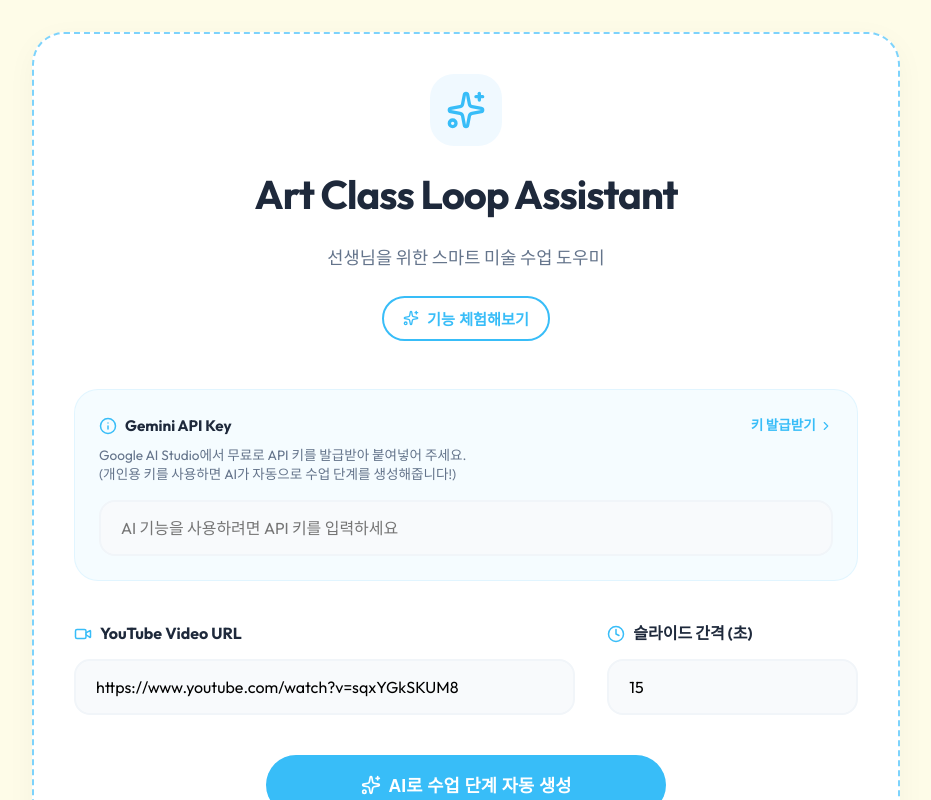
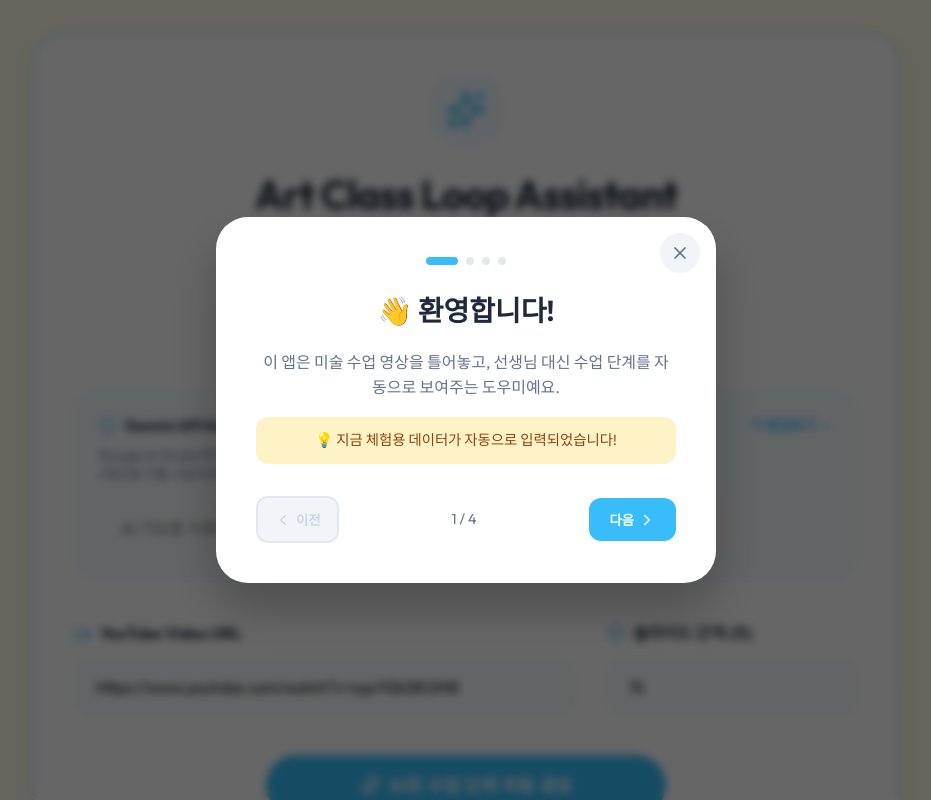
Before and after one commit to kakio426/arteduhelper, a React (Vite) app: page / in a window 1280 px wide. Both pictures are taken after a click on the button "기능 체험해보기". Shown: the top 800 px of the page, without its empty margins (174-1105 px from the left). Built offline with nearby package versions, Linux system fonts and the light colour scheme.

Commit message:
Feature: Add TutorialModal for guided walkthrough on demo mode

```diff
--- a/src/components/SetupForm.jsx
+++ b/src/components/SetupForm.jsx
@@ -4,6 +4,7 @@
 import { cleanTranscript } from '../utils/transcriptParser';
 import { generateStepsWithAI } from '../utils/aiService';
 import VideoLooper from './VideoLooper';
+import TutorialModal from './TutorialModal';
 import { MOCK_CLASS_DATA } from '../data/mockData';
 import {
     Sparkles,
@@ -27,6 +28,7 @@
     const [apiKey, setApiKey] = useState(localStorage.getItem('gemini_api_key') || '');
     const [isGenerating, setIsGenerating] = useState(false);
     const [aiError, setAiError] = useState('');
+    const [showTutorial, setShowTutorial] = useState(false);
 
     // Extract video ID for preview
     const videoId = extractVideoId(state.videoUrl);
@@ -97,19 +99,14 @@
         }
     };
 
-    const handleDemoMode = async () => {
+    const handleDemoMode = () => {
         // Load mock video and settings
         dispatch({ type: ACTIONS.SET_VIDEO_URL, payload: MOCK_CLASS_DATA.videoUrl });
         dispatch({ type: ACTIONS.SET_INTERVAL, payload: MOCK_CLASS_DATA.stepInterval });
+        dispatch({ type: ACTIONS.REPLACE_STEPS, payload: MOCK_CLASS_DATA.steps });
 
-        // Load mock steps with images
-        // We need to fetch images and convert to base64 to be consistent with FileReader logic?
-        // Actually, InstructionViewer treats imageUrl as src, so imported module path is fine for dev/prod.
-        // But let's check if the reducer expects base64.
-        // The reducer just stores what it gets. InstructionViewer uses <img src={...} />.
-        // So imported paths (assets/...) work fine.
-
-        dispatch({ type: ACTIONS.REPLACE_STEPS, payload: MOCK_CLASS_DATA.steps });
+        // Show tutorial modal
+        setShowTutorial(true);
     };
 
     const handleAIGenerate = async () => {
@@ -468,6 +465,12 @@
                     </button>
                 </div>
             </div>
+
+            {/* Tutorial Modal */}
+            <TutorialModal
+                isOpen={showTutorial}
+                onClose={() => setShowTutorial(false)}
+            />
         </div>
     );
 };
--- /dev/null
+++ b/src/components/TutorialModal.jsx
@@ -0,0 +1,181 @@
+import React, { useState } from 'react';
+import { X, ChevronLeft, ChevronRight, Sparkles } from 'lucide-react';
+
+const tutorialSlides = [
+    {
+        title: '👋 환영합니다!',
+        description: '이 앱은 미술 수업 영상을 틀어놓고, 선생님 대신 수업 단계를 자동으로 보여주는 도우미예요.',
+        tip: '지금 체험용 데이터가 자동으로 입력되었습니다!'
+    },
+    {
+        title: '📺 영상 & 단계 설정',
+        description: '유튜브 영상 URL을 입력하면 화면 왼쪽에 미리보기가 나타나요. 오른쪽에서 수업 단계를 직접 수정하거나 AI가 자동 생성해 줄 수도 있어요!',
+        tip: '📷 각 단계에 참고 이미지도 붙여넣기(Ctrl+V)로 추가할 수 있어요.'
+    },
+    {
+        title: '🎬 수업 시작하기',
+        description: '설정이 끝나면 하단의 분홍색 "수업 시작하기" 버튼을 눌러주세요. 영상과 단계 안내가 나란히 표시됩니다!',
+        tip: '⏱️ 슬라이드 간격(초)을 조절하면 자동 넘김 속도를 바꿀 수 있어요.'
+    },
+    {
+        title: '✨ 수업 진행 화면',
+        description: '왼쪽엔 영상이 반복 재생되고, 오른쪽엔 큼직한 글씨와 이미지로 단계가 표시돼요. 학생들이 멀리서도 잘 볼 수 있답니다!',
+        tip: '🔲 전체화면 버튼으로 더 크게 볼 수 있어요.'
+    }
+];
+
+const TutorialModal = ({ isOpen, onClose }) => {
+    const [currentSlide, setCurrentSlide] = useState(0);
+
+    if (!isOpen) return null;
+
+    const handleNext = () => {
+        if (currentSlide < tutorialSlides.length - 1) {
+            setCurrentSlide(currentSlide + 1);
+        } else {
+            onClose();
+        }
+    };
+
+    const handlePrev = () => {
+        if (currentSlide > 0) {
+            setCurrentSlide(currentSlide - 1);
+        }
+    };
+
+    const slide = tutorialSlides[currentSlide];
+
+    return (
+        <div style={{
+            position: 'fixed',
+            top: 0,
+            left: 0,
+            right: 0,
+            bottom: 0,
+            background: 'rgba(0, 0, 0, 0.6)',
+            display: 'flex',
+            alignItems: 'center',
+            justifyContent: 'center',
+            zIndex: 9999,
+            backdropFilter: 'blur(4px)'
+        }}>
+            <div style={{
+                background: 'white',
+                borderRadius: '2rem',
+                padding: '2.5rem',
+                maxWidth: '500px',
+                width: '90%',
+                position: 'relative',
+                boxShadow: '0 25px 50px rgba(0, 0, 0, 0.25)',
+                animation: 'fadeIn 0.3s ease'
+            }}>
+                {/* Close Button */}
+                <button
+                    onClick={onClose}
+                    style={{
+                        position: 'absolute',
+                        top: '1rem',
+                        right: '1rem',
+                        background: '#F1F5F9',
+                        border: 'none',
+                        borderRadius: '50%',
+                        width: '2.5rem',
+                        height: '2.5rem',
+                        display: 'flex',
+                        alignItems: 'center',
+                        justifyContent: 'center',
+                        cursor: 'pointer',
+                        color: '#64748B'
+                    }}
+                >
+                    <X size={20} />
+                </button>
+
+                {/* Progress Dots */}
+                <div style={{ display: 'flex', justifyContent: 'center', gap: '0.5rem', marginBottom: '1.5rem' }}>
+                    {tutorialSlides.map((_, idx) => (
+                        <div
+                            key={idx}
+                            style={{
+                                width: idx === currentSlide ? '2rem' : '0.5rem',
+                                height: '0.5rem',
+                                borderRadius: '999px',
+                                background: idx === currentSlide ? 'var(--accent-blue)' : '#E2E8F0',
+                                transition: 'all 0.3s'
+                            }}
+                        />
+                    ))}
+                </div>
+
+                {/* Slide Content */}
+                <div style={{ textAlign: 'center', marginBottom: '2rem' }}>
+                    <h2 style={{ fontSize: '1.75rem', fontWeight: '800', marginBottom: '1rem', color: 'var(--text-main)' }}>
+                        {slide.title}
+                    </h2>
+                    <p style={{ fontSize: '1rem', color: 'var(--text-sub)', lineHeight: '1.6', marginBottom: '1rem' }}>
+                        {slide.description}
+                    </p>
+                    <div style={{
+                        background: '#FEF3C7',
+                        padding: '0.75rem 1rem',
+                        borderRadius: '0.75rem',
+                        fontSize: '0.9rem',
+                        color: '#92400E'
+                    }}>
+                        💡 {slide.tip}
+                    </div>
+                </div>
+
+                {/* Navigation */}
+                <div style={{ display: 'flex', justifyContent: 'space-between', alignItems: 'center' }}>
+                    <button
+                        onClick={handlePrev}
+                        disabled={currentSlide === 0}
+                        style={{
+                            background: currentSlide === 0 ? '#F1F5F9' : 'white',
+                            border: '2px solid #E2E8F0',
+                            borderRadius: '0.75rem',
+                            padding: '0.75rem 1rem',
+                            cursor: currentSlide === 0 ? 'not-allowed' : 'pointer',
+                            display: 'flex',
+                            alignItems: 'center',
+                            gap: '0.25rem',
+                            color: currentSlide === 0 ? '#CBD5E1' : '#64748B',
+                            fontWeight: '600'
+                        }}
+                    >
+                        <ChevronLeft size={18} /> 이전
+                    </button>
+
+                    <span style={{ color: 'var(--text-sub)', fontSize: '0.9rem' }}>
+                        {currentSlide + 1} / {tutorialSlides.length}
+                    </span>
+
+                    <button
+                        onClick={handleNext}
+                        style={{
+                            background: 'var(--accent-blue)',
+                            border: 'none',
+                            borderRadius: '0.75rem',
+                            padding: '0.75rem 1.25rem',
+                            cursor: 'pointer',
+                            display: 'flex',
+                            alignItems: 'center',
+                            gap: '0.25rem',
+                            color: 'white',
+                            fontWeight: '600'
+                        }}
+                    >
+                        {currentSlide === tutorialSlides.length - 1 ? (
+                            <><Sparkles size={18} /> 시작하기</>
+                        ) : (
+                            <>다음 <ChevronRight size={18} /></>
+                        )}
+                    </button>
+                </div>
+            </div>
+        </div>
+    );
+};
+
+export default TutorialModal;
```
